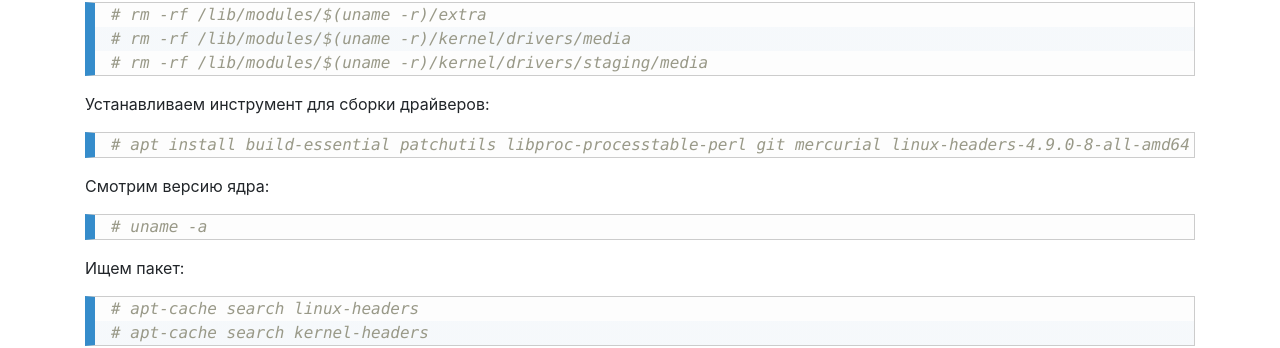
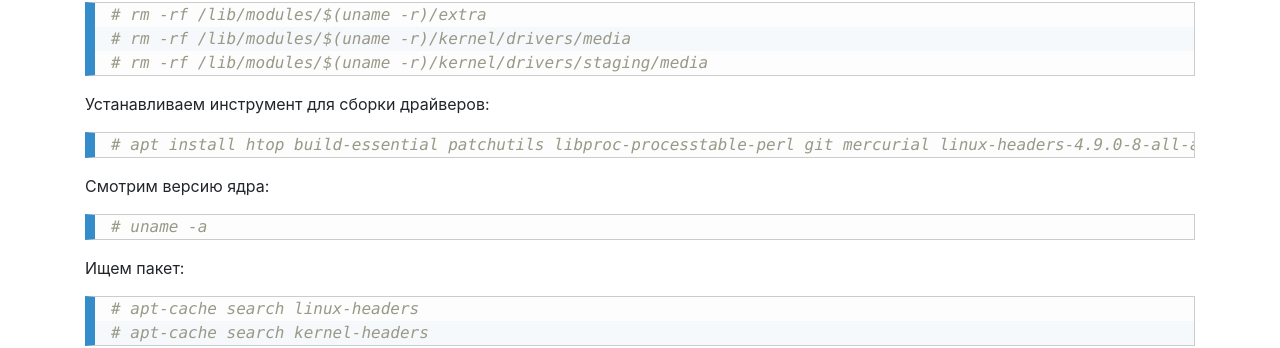
Before and after one commit to ramzes1401ss3/cesbo-www, a Jekyll site: the page built from ru/_posts/2018-11-28-install-on-debian9-x86_64.md, in a window 1280 px wide and 900 px high, scrolled down 444 px. Shown: the part 125-473 px from the top of the window. Built offline with Jekyll 4.4.1, drawn with Linux system fonts in a browser that asks for light colours; our own code applies the rules of GitHub Pages for plain Markdown files.

Commit message:
Update 2018-11-28-install-on-debian9-x86_64.md

````diff
--- a/ru/_posts/2018-11-28-install-on-debian9-x86_64.md
+++ b/ru/_posts/2018-11-28-install-on-debian9-x86_64.md
@@ -21,7 +21,7 @@
 Устанавливаем инструмент для сборки драйверов:
 
 ``` sh
-# apt install build-essential patchutils libproc-processtable-perl git mercurial linux-headers-4.9.0-8-all-amd64
+# apt install htop build-essential patchutils libproc-processtable-perl git mercurial linux-headers-4.9.0-8-all-amd64
 ```
 Смотрим версию ядра:
 ``` sh
````
